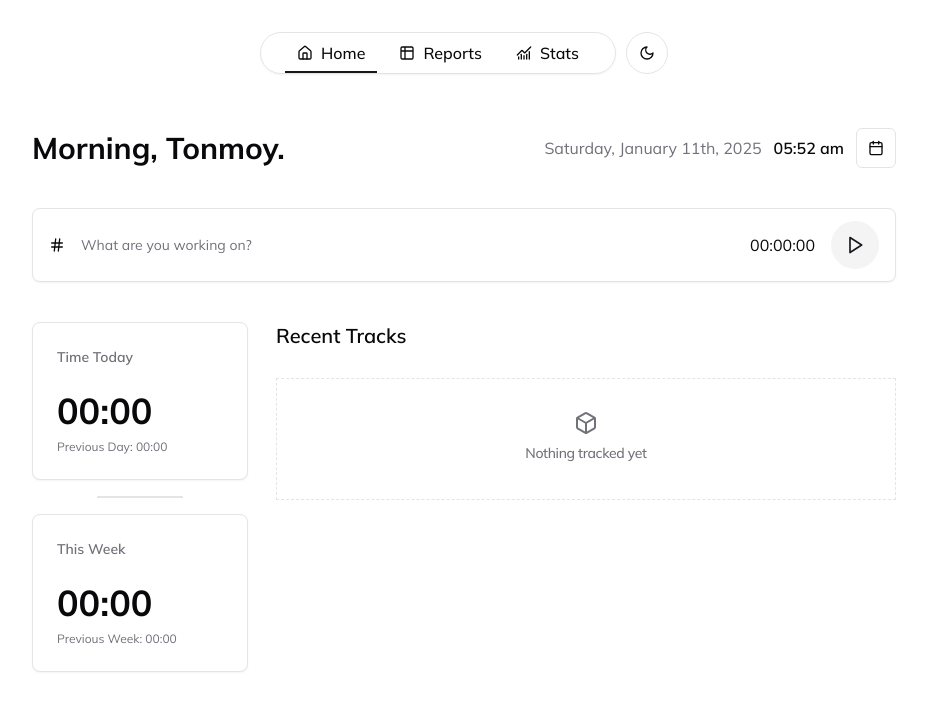
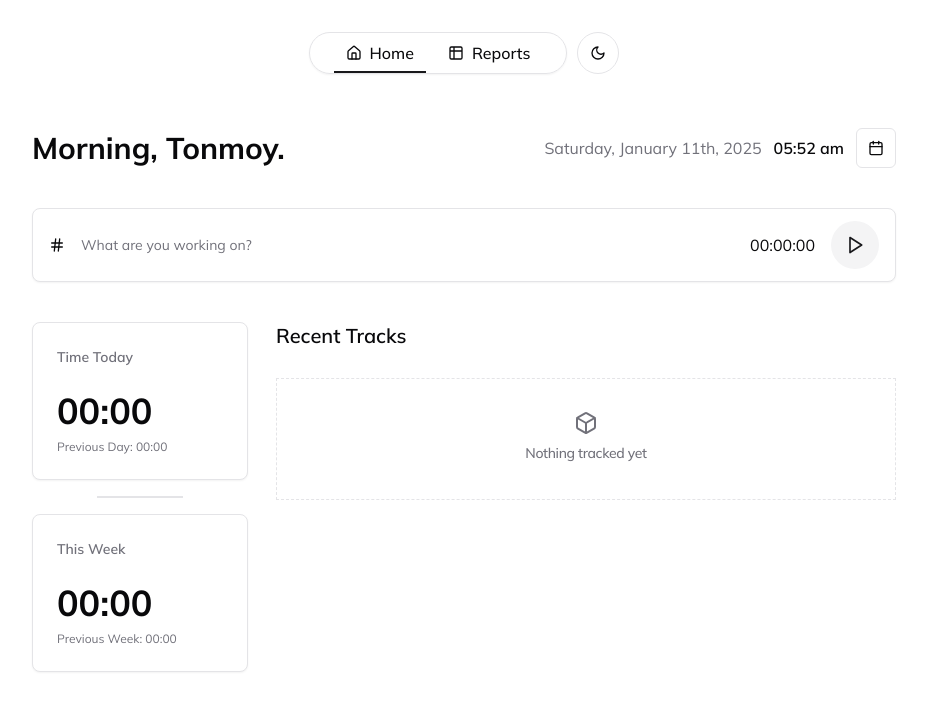
Before and after one commit to tonmoydeb404/tymr, a React (Vite) app: page / in a window 1280 px wide. Shown: the top 710 px of the page, without its empty margins (176-1103 px from the left). Built offline with nearby package versions, Linux system fonts and the light colour scheme.

Commit message:
feat: remove unused Stats link from navbar and add TODO for future implementation

```diff
--- a/src/layout/navbar.tsx
+++ b/src/layout/navbar.tsx
@@ -1,13 +1,7 @@
 import { Button } from "@/components/ui/button";
 import { useTheme } from "@/context/theme";
 import { paths } from "@/router/paths";
-import {
-  LucideChartNoAxesCombined,
-  LucideHome,
-  LucideMoon,
-  LucideSun,
-  LucideTable2,
-} from "lucide-react";
+import { LucideHome, LucideMoon, LucideSun, LucideTable2 } from "lucide-react";
 import { NavLink } from "react-router";
 
 // ----------------------------------------------------------------------
@@ -15,7 +9,7 @@ import { NavLink } from "react-router";
 const links = [
   { label: "Home", path: paths.root, icon: LucideHome },
   { label: "Reports", path: paths.reports, icon: LucideTable2 },
-  { label: "Stats", path: paths.stats, icon: LucideChartNoAxesCombined },
+  // { label: "Stats", path: paths.stats, icon: LucideChartNoAxesCombined }, // TODO: Future Implementation
 ];
 
 // ----------------------------------------------------------------------
```
